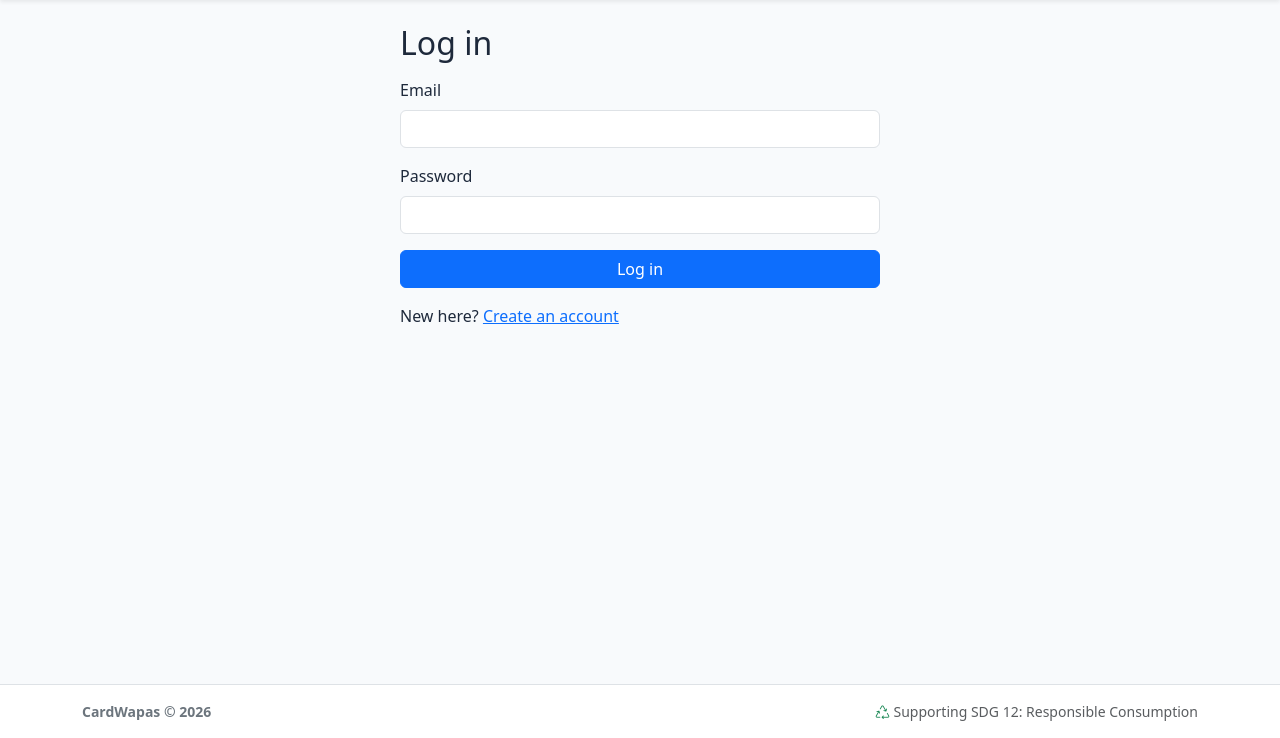
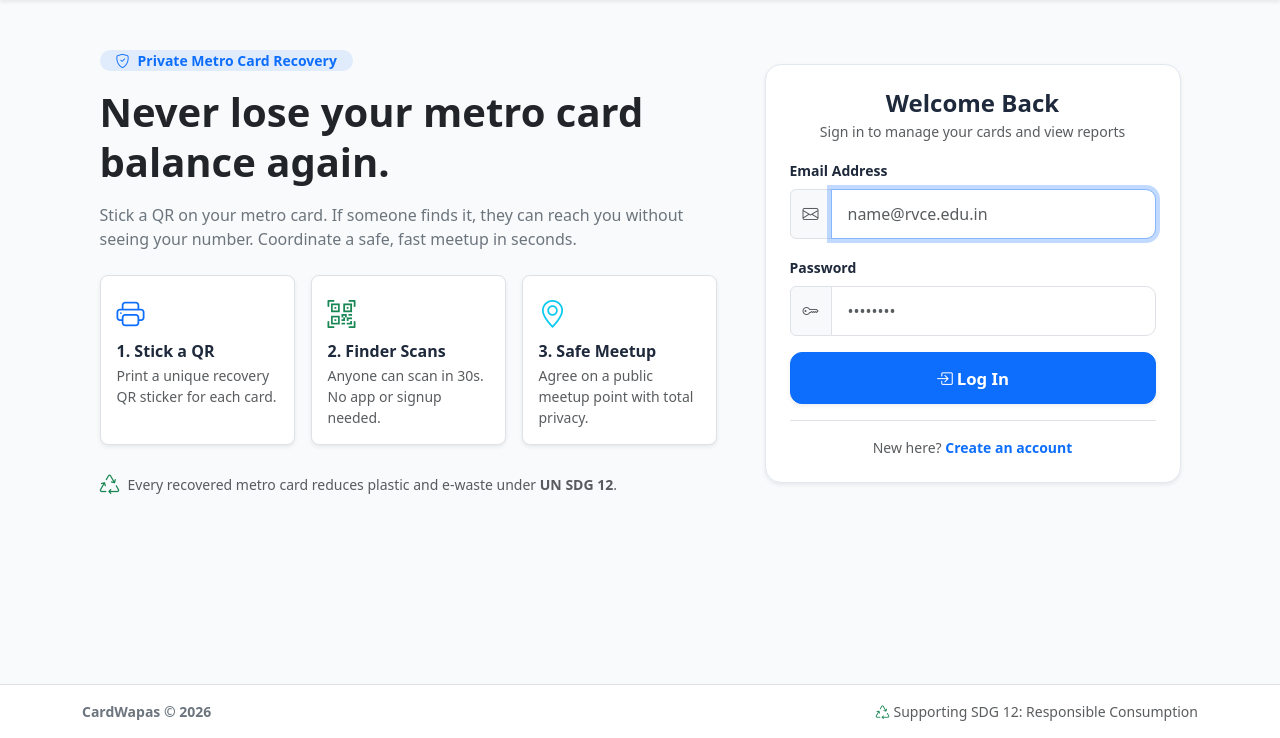
Before and after one commit to Sahithi315/hack4sdg-mindmesh, a Flask app: page /login in a window 1280 px wide. Shown: the part 62-800 px from the top of the page. Run offline with Flask 3, Linux system fonts and the light colour scheme.

Commit message:
Add concept landing section to login page and polish registration form

```diff
--- a/templates/login.html
+++ b/templates/login.html
@@ -1,16 +1,96 @@
 {% extends "base.html" %}
 {% block title %}Log in - CardWapas{% endblock %}
+
 {% block content %}
-<div class="narrow mx-auto">
-  <h2 class="mb-3">Log in</h2>
-  <form method="post">
-    <input type="hidden" name="csrf_token" value="{{ csrf_token() }}">
-    <div class="mb-3"><label class="form-label">Email</label>
-      <input class="form-control" type="email" name="email" required></div>
-    <div class="mb-3"><label class="form-label">Password</label>
-      <input class="form-control" type="password" name="password" required></div>
-    <button class="btn btn-primary w-100">Log in</button>
-  </form>
-  <p class="mt-3">New here? <a href="{{ url_for('auth.register') }}">Create an account</a></p>
+<div class="row g-4 align-items-center justify-content-center py-2 py-md-4">
+
+  <!-- Landing / Value Proposition Section -->
+  <div class="col-12 col-lg-7">
+    <div class="pe-lg-4">
+      <div class="d-inline-flex align-items-center bg-primary bg-opacity-10 text-primary px-3 py-1.5 rounded-pill mb-3 small fw-semibold">
+        <i class="bi bi-shield-check me-2"></i> Private Metro Card Recovery
+      </div>
+      <h1 class="display-6 fw-bold text-dark mb-3 lh-sm">
+        Never lose your metro card balance again.
+      </h1>
+
+      <!-- Required 2-3 lines explanation -->
+      <p class="lead text-secondary mb-4 fs-6 fs-md-5">
+        Stick a QR on your metro card. If someone finds it, they can reach you without seeing your number. Coordinate a safe, fast meetup in seconds.
+      </p>
+
+      <!-- 3-Step Visual Guide -->
+      <div class="row g-3 mb-4">
+        <div class="col-12 col-sm-4">
+          <div class="p-3 bg-white border rounded-3 h-100 shadow-sm">
+            <div class="text-primary fs-3 mb-2"><i class="bi bi-printer"></i></div>
+            <h2 class="h6 fw-bold mb-1">1. Stick a QR</h2>
+            <p class="text-muted small mb-0">Print a unique recovery QR sticker for each card.</p>
+          </div>
+        </div>
+        <div class="col-12 col-sm-4">
+          <div class="p-3 bg-white border rounded-3 h-100 shadow-sm">
+            <div class="text-success fs-3 mb-2"><i class="bi bi-qr-code-scan"></i></div>
+            <h2 class="h6 fw-bold mb-1">2. Finder Scans</h2>
+            <p class="text-muted small mb-0">Anyone can scan in 30s. No app or signup needed.</p>
+          </div>
+        </div>
+        <div class="col-12 col-sm-4">
+          <div class="p-3 bg-white border rounded-3 h-100 shadow-sm">
+            <div class="text-info fs-3 mb-2"><i class="bi bi-geo-alt"></i></div>
+            <h2 class="h6 fw-bold mb-1">3. Safe Meetup</h2>
+            <p class="text-muted small mb-0">Agree on a public meetup point with total privacy.</p>
+          </div>
+        </div>
+      </div>
+
+      <!-- SDG 12 Tag -->
+      <div class="d-flex align-items-center text-muted small">
+        <i class="bi bi-recycle text-success fs-5 me-2"></i>
+        <span>Every recovered metro card reduces plastic and e-waste under <strong>UN SDG 12</strong>.</span>
+      </div>
+    </div>
+  </div>
+
+  <!-- Login Form Card -->
+  <div class="col-12 col-lg-5" style="max-width: 440px;">
+    <div class="cw-card p-4 shadow-sm">
+      <div class="text-center mb-3">
+        <h2 class="h4 fw-bold mb-1">Welcome Back</h2>
+        <p class="text-muted small">Sign in to manage your cards and view reports</p>
+      </div>
+
+      <form method="post">
+        <input type="hidden" name="csrf_token" value="{{ csrf_token() }}">
+
+        <div class="mb-3">
+          <label class="form-label small fw-semibold">Email Address</label>
+          <div class="input-group">
+            <span class="input-group-text bg-light text-muted"><i class="bi bi-envelope"></i></span>
+            <input class="form-control form-control-lg" type="email" name="email" placeholder="name@rvce.edu.in" required autofocus>
+          </div>
+        </div>
+
+        <div class="mb-3">
+          <label class="form-label small fw-semibold">Password</label>
+          <div class="input-group">
+            <span class="input-group-text bg-light text-muted"><i class="bi bi-key"></i></span>
+            <input class="form-control form-control-lg" type="password" name="password" placeholder="••••••••" required>
+          </div>
+        </div>
+
+        <button type="submit" class="btn btn-primary btn-lg w-100 touch-target-lg shadow-sm mt-2">
+          <i class="bi bi-box-arrow-in-right me-1"></i> Log In
+        </button>
+      </form>
+
+      <div class="text-center mt-3 pt-3 border-top">
+        <p class="text-muted small mb-0">
+          New here? <a href="{{ url_for('auth.register') }}" class="fw-bold text-decoration-none text-primary">Create an account</a>
+        </p>
+      </div>
+    </div>
+  </div>
+
 </div>
 {% endblock %}
```
Also changed, not shown: templates/register.html (+63 -15 lines).
